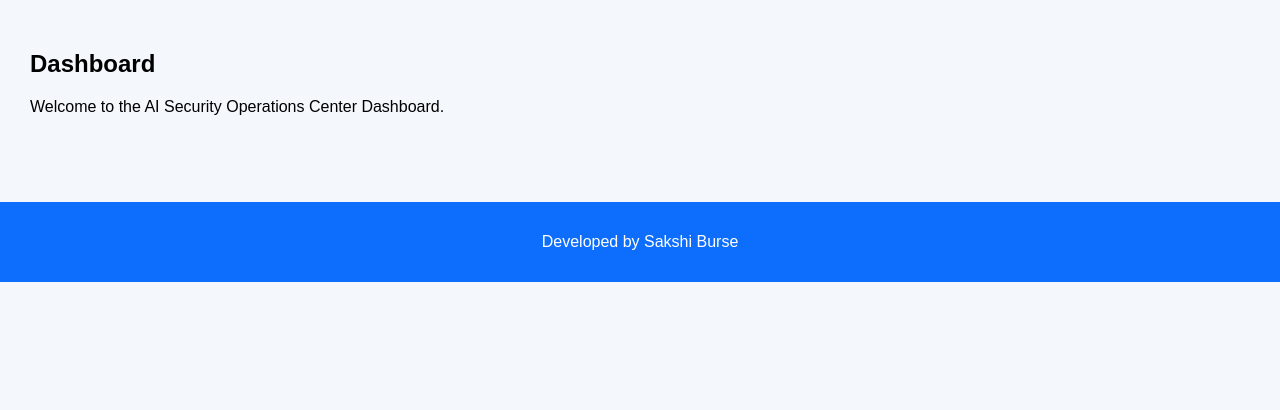
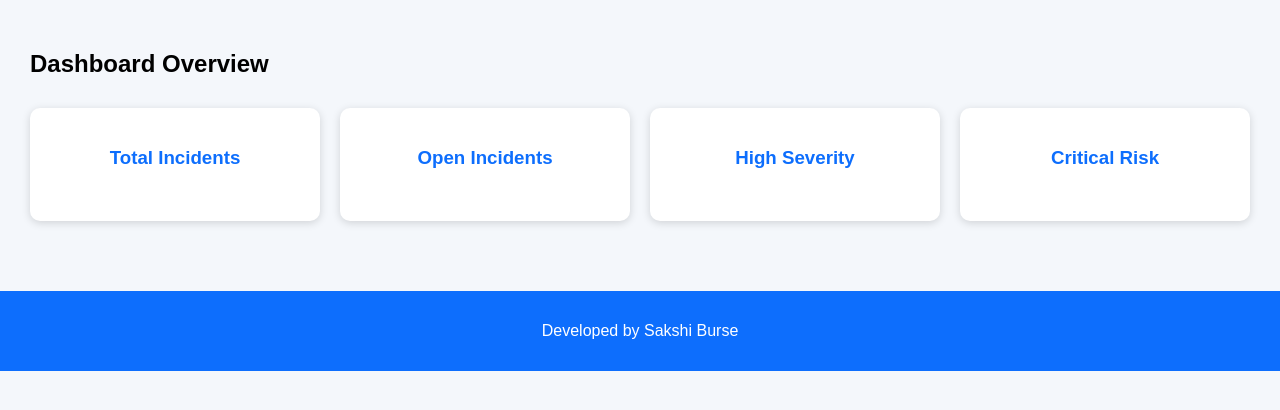
Before and after one commit to SakshiBurseHUB/AI-Agent-Cybersecurity-Incident-Response, a Flask app: template src/dashboard/templates/index.html in a window 1280 px wide. Shown: the part 162-572 px from the top of the page. Run offline with Flask 3, Linux system fonts and the light colour scheme; the template is opened without the code that fills it, so the values that code supplies are empty.

Commit message:
Add dashboard statistics cards

```diff
--- a/src/dashboard/app.py
+++ b/src/dashboard/app.py
@@ -1,14 +1,24 @@
 from flask import Flask, render_template
 
+from database.database import (
+    create_tables,
+    get_dashboard_statistics,
+)
+
 app = Flask(__name__)
+
+create_tables()
 
 
 @app.route("/")
 def home():
-    """
-    Dashboard Home Page
-    """
-    return render_template("index.html")
+
+    stats = get_dashboard_statistics()
+
+    return render_template(
+        "index.html",
+        stats=stats,
+    )
 
 
 if __name__ == "__main__":
--- a/src/dashboard/static/css/style.css
+++ b/src/dashboard/static/css/style.css
@@ -40,3 +40,32 @@ footer{
     padding:15px;
     margin-top:40px;
 }
+
+.cards{
+
+    display:grid;
+    grid-template-columns:repeat(auto-fit,minmax(220px,1fr));
+    gap:20px;
+    margin-top:30px;
+}
+
+.card{
+
+    background:white;
+    padding:20px;
+    border-radius:10px;
+    text-align:center;
+    box-shadow:0 2px 8px rgba(0,0,0,.15);
+}
+
+.card h3{
+
+    color:#0d6efd;
+    margin-bottom:15px;
+}
+
+.card p{
+
+    font-size:32px;
+    font-weight:bold;
+}
--- a/src/dashboard/templates/index.html
+++ b/src/dashboard/templates/index.html
@@ -6,8 +6,30 @@ Dashboard
 
 {% block content %}
 
-<h2>Dashboard</h2>
+<h2>Dashboard Overview</h2>
 
-<p>Welcome to the AI Security Operations Center Dashboard.</p>
+<div class="cards">
+
+    <div class="card">
+        <h3>Total Incidents</h3>
+        <p>{{ stats.total_incidents }}</p>
+    </div>
+
+    <div class="card">
+        <h3>Open Incidents</h3>
+        <p>{{ stats.open_incidents }}</p>
+    </div>
+
+    <div class="card">
+        <h3>High Severity</h3>
+        <p>{{ stats.high_severity }}</p>
+    </div>
+
+    <div class="card">
+        <h3>Critical Risk</h3>
+        <p>{{ stats.critical_risk }}</p>
+    </div>
+
+</div>
 
 {% endblock %}
```
Also changed, not shown: src/database/database.py (+42 -0 lines).
